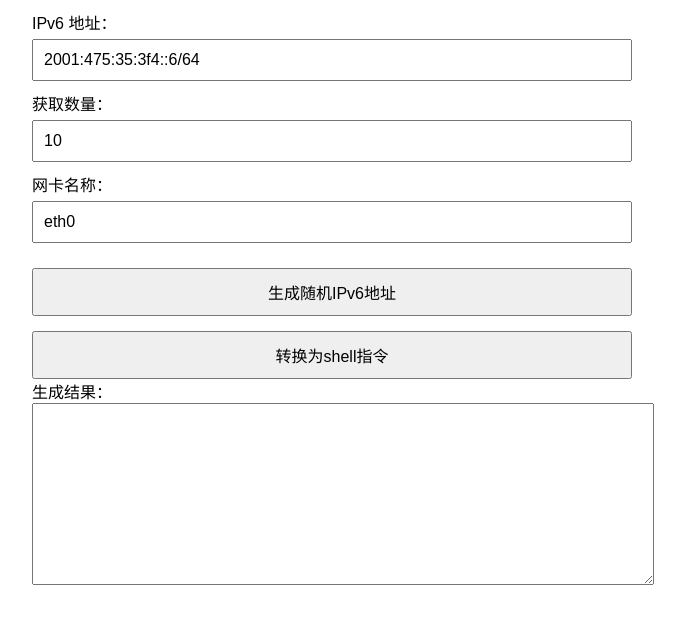
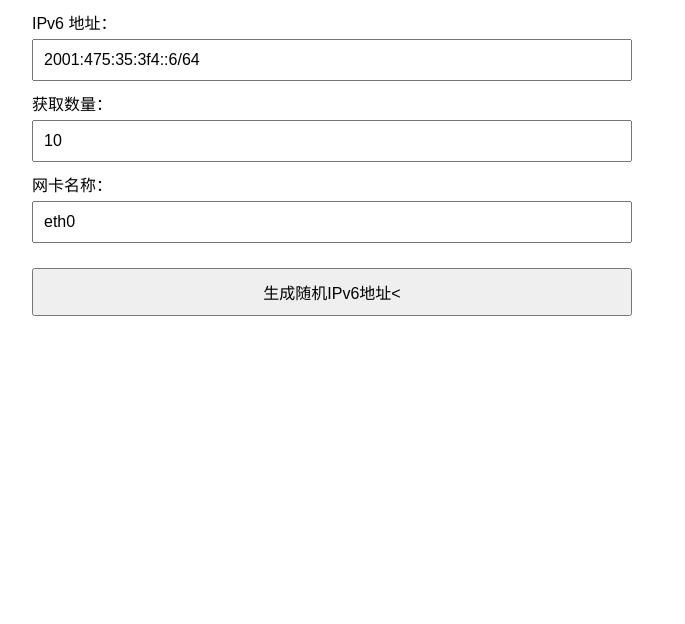
Before and after one commit to coco-coc/i6, a plain HTML site: page index.html in a window 1280 px wide. Shown: the whole page, without its empty margins (308-993 px from the left). Drawn offline with nearby package versions, Linux system fonts and the light colour scheme.

Commit message:
Update index.html

```diff
--- a/index.html
+++ b/index.html
@@ -190,11 +190,4 @@
         <label for="interfaceName">网卡名称：</label>
         <input type="text" id="interfaceName" value="eth0" />
     </div>
-    <button id="generateButton" class="btn btn-info btn-rounded">生成随机IPv6地址</button>
-    <button id="generateCMDButton" class="btn btn-info btn-rounded">转换为shell指令</button>
-    <div class="input-container">
-        <label for="ipv6Addresses">生成结果：</label>
-        <textarea id="ipv6Addresses" rows="10" readonly="readonly"></textarea>
-    </div>
-</body>
-</html>
+    <button id="generateButton" class="btn btn-info btn-rounded">生成随机IPv6地址<
```
